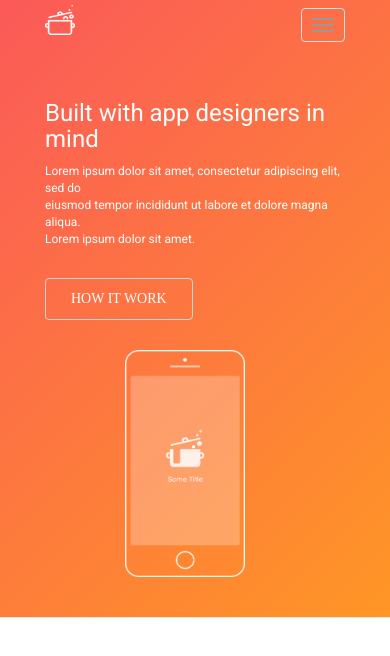
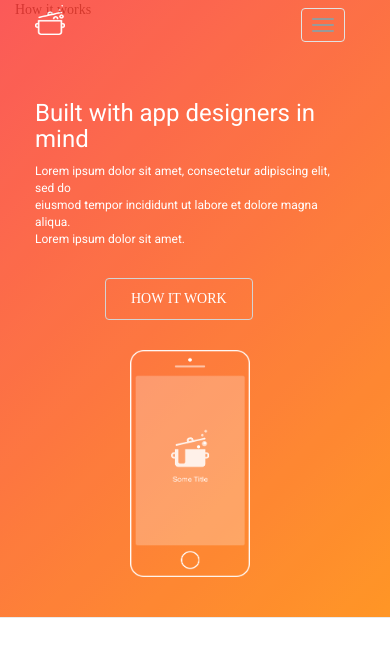
Before and after one commit to VSadovnikov/Orange-Template, a plain HTML site: page index.html in a window 390 px wide. Drawn offline with nearby package versions, Linux system fonts and the light colour scheme.

Commit message:
hjk
jhjh

```diff
--- a/css/style.css
+++ b/css/style.css
@@ -11,10 +11,12 @@ header {
 
 .header-block {
 	margin-top: 130px;
+	margin-left: 100px;
 }
 
 .navbar-brand-img {
 	margin-top: -10px;
+	margin-left: 90px;
 	width: 30px;
 	height: 30px;
 }
@@ -35,7 +37,7 @@ ul.nav.navbar-nav.navbar-right li a {
 }
 
 .navbar-right {
-	margin-right: 100px;
+	margin-right: 250px;
 }
 
 .left-herder {
@@ -63,7 +65,11 @@ nav.navbar.navbar-default.navbar-fixed-top.container-fluid button.btn.btn-defaul
 	height: 427px;
 	width: 220px;
 	margin-bottom: 30px;
-	margin-left: 530px;
+	margin-top: -50px;
+}
+
+.how-it-works-block {
+	display: block;
 }
 
 
@@ -81,10 +87,12 @@ nav.navbar.navbar-default.navbar-fixed-top.container-fluid button.btn.btn-defaul
 		padding: 10px 25px;
 		color: white;
 		margin-top: 20px;
+		margin-left: 70px;
 	}
 
 	.header-block {
 		margin-top: 30px;
+		margin-left: -10px;
 		margin-bottom: 10px;
 	}
 
@@ -92,8 +100,15 @@ nav.navbar.navbar-default.navbar-fixed-top.container-fluid button.btn.btn-defaul
 		height: 227px;
 		width: 120px;
 		margin-bottom: 30px;
-		margin-left: -20px;
+		margin-left: 0;
 		margin-top: -100px;
+	}
+
+	.navbar-brand-img {
+		margin-top: -10px;
+		margin-left: -10px;
+		width: 30px;
+		height: 30px;
 	}
 
 }
--- a/index.html
+++ b/index.html
@@ -4,7 +4,7 @@
 	<meta charset="utf-8">
 	<meta http-equiv="X-UA-Compatible" content="IE=edge">
 	<meta name="viewport" content="width=device-width, initial-scale=1">
-	<title>Vasiliy Sadovnikov</title>
+	<title>Orange Template</title>
 	<link href='https://fonts.googleapis.com/css?family=Open+Sans:700,400&subset=latin,cyrillic' rel='stylesheet' type='text/css'>
 	<link href="https://fonts.googleapis.com/css?family=Roboto" rel="stylesheet">
 	<link href="css/bootstrap.min.css" rel="stylesheet">
@@ -42,23 +42,22 @@
 				  <li><a href="#">Contact</a></li>
 			  </div><!-- /.navbar-collapse -->
 			</div><!-- /.container-fluid -->
-			<section class="container-fluid col-md-12 col-sm-3 header-block">
-				<div class="col-md-4">
+			<section class="container-fluid col-md-12 header-block">
+				<div class="col-md-4 col-sm-6">
 					<h3 class="left-herder">Built with app designers in mind</h3>
 					<p class="left-text">Lorem ipsum dolor sit amet, consectetur adipiscing elit, sed do <br>
 						eiusmod tempor incididunt ut labore et dolore magna aliqua.<br>
 						Lorem ipsum dolor sit amet.</p>
 						<button type="button" class="btn btn-default navbar-btn">HOW IT WORK</button>
 				</div>
-				<div class="col-md-8 col-sm-1 text-center container-fluid">
+				<div class="col-md-8 col-sm-6 text-center">
 					<img class="iphone-img" src="img/iphone.png"/>
 				</div>
 			  </section>
 		  </nav>
-
 	</header>
-	<section>
-
+	<section class="container how-it-works-block">
+		<p>How it works</p>
 	</section>
 	<script src="https://ajax.googleapis.com/ajax/libs/jquery/1.11.3/jquery.min.js"></script>
 	<script src="js/bootstrap.min.js"></script>
```
Also changed, not shown: 3 other files.
